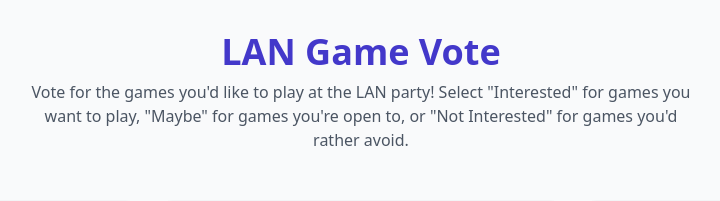
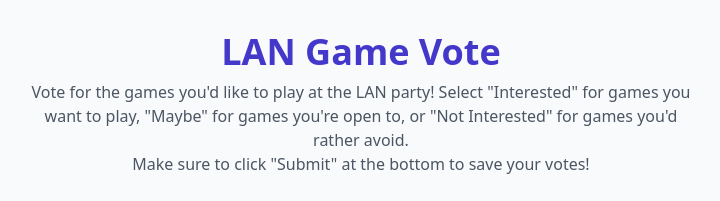
Before and after one commit to tjldev/lan-game-vote, a Flask app: page / in a window 1280 px wide. Shown: the top 201 px of the page, without its empty margins (279-999 px from the left). Run offline with Flask 3, Linux system fonts and the light colour scheme.

Commit message:
Submit Update

```diff
--- a/templates/index.html
+++ b/templates/index.html
@@ -12,6 +12,7 @@
         <header class="text-center mb-12">
             <h1 class="text-4xl font-bold text-indigo-700 mb-2">LAN Game Vote</h1>
             <p class="text-gray-600 max-w-2xl mx-auto">Vote for the games you'd like to play at the LAN party! Select "Interested" for games you want to play, "Maybe" for games you're open to, or "Not Interested" for games you'd rather avoid.</p>
+            <p class="text-gray-600 max-w-2xl mx-auto">Make sure to click "Submit" at the bottom to save your votes!</p>
         </header>
 
         <div id="notification" class="hidden fixed top-4 right-4 bg-green-500 text-white px-6 py-3 rounded-lg shadow-lg">
```
